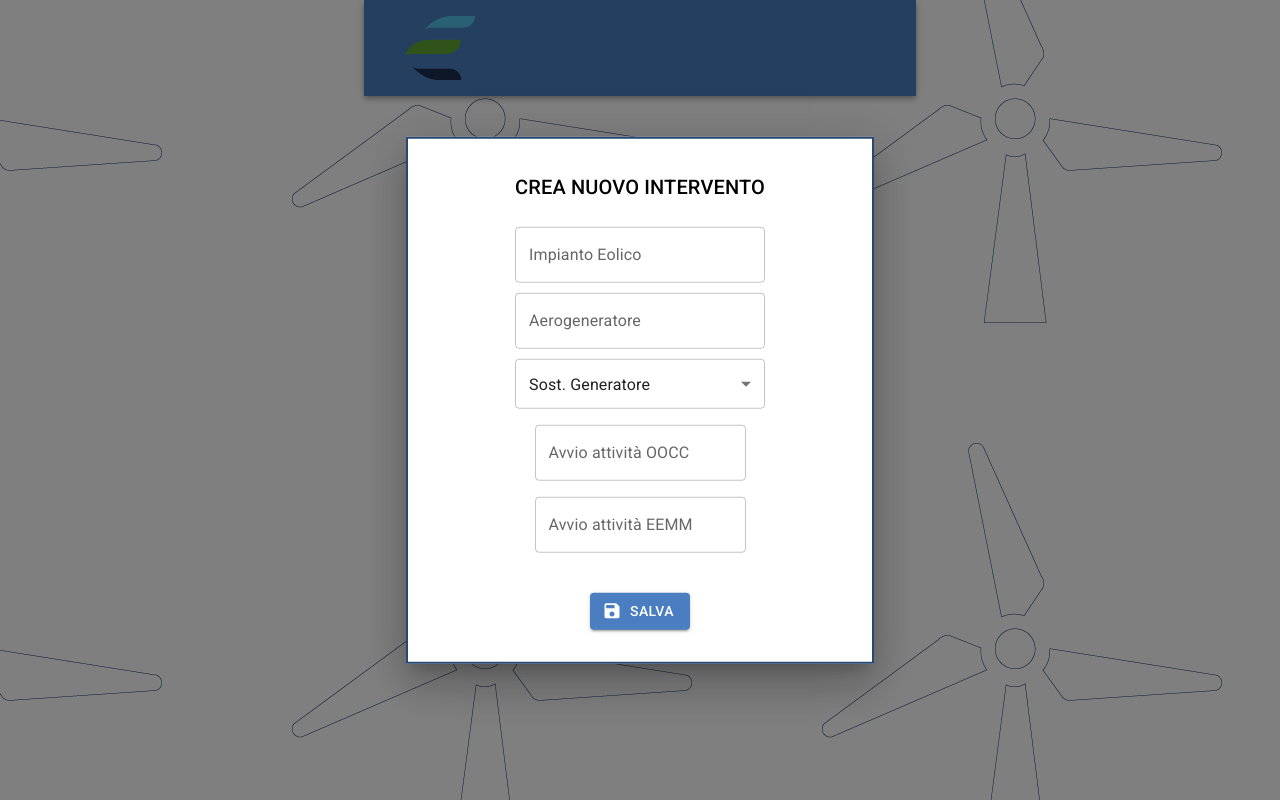
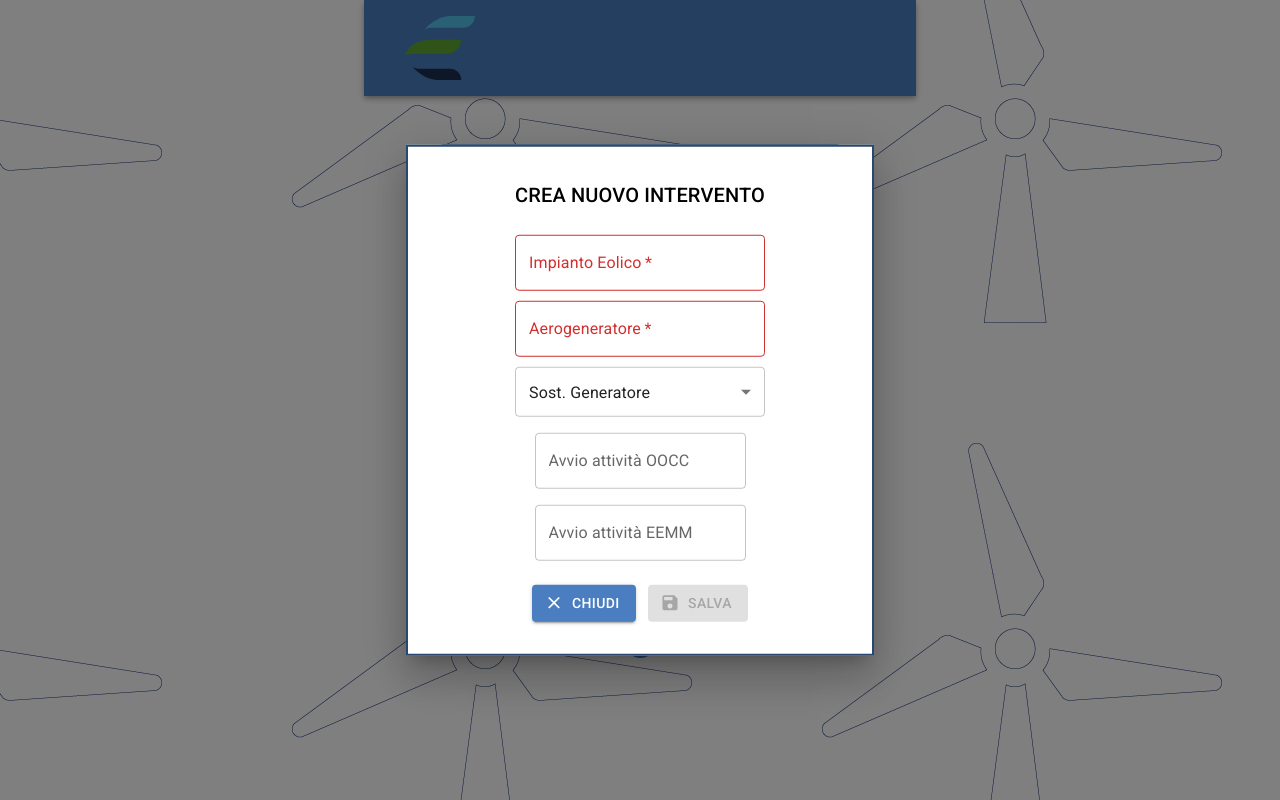
Before and after one commit to simone-lungarella/winforce, a React (Create React App) app: page / in a window 1280 px wide. Both pictures are taken after a click on the button 640 px from the left and 643 px from the top of the page. Built offline with nearby package versions, Linux system fonts and the light colour scheme.

Commit message:
Added form validation

```diff
--- a/package.json
+++ b/package.json
@@ -1,6 +1,7 @@
 {
   "name": "winforce",
   "version": "0.1.0",
+  "homepage": "https://simone-lungarella.github.io/winforce",
   "private": true,
   "dependencies": {
     "@emotion/react": "^11.9.0",
@@ -16,7 +17,6 @@
     "@testing-library/react": "^13.3.0",
     "@testing-library/user-event": "^13.5.0",
     "date-fns": "^2.28.0",
-    "gh-pages": "^4.0.0",
     "react": "^18.1.0",
     "react-dom": "^18.1.0",
     "react-scripts": "5.0.1",
@@ -52,5 +52,8 @@
   },
   "engines": {
     "node": "14.18.0"
+  },
+  "devDependencies": {
+    "gh-pages": "^4.0.0"
   }
 }
--- a/src/App.js
+++ b/src/App.js
@@ -213,7 +213,12 @@ const App = () => {
   const handleTurbineAdd = (turbineData) => {
     console.log(turbineData);
     setTurbines([...turbines, turbineData]);
+    setOpen(false);
   };
+
+  const handleModalClose = () => {
+    setOpen(false);
+  }
 
   const handleStepComplete = (stepId) => {
     const updatedStep = steps.find(s => s.id === stepId);
@@ -283,7 +288,7 @@ const App = () => {
           aria-describedby="modal-modal-description"
         >
           <Box>
-            <WindfarmForm onAddedWindfarm={handleTurbineAdd} />
+            <WindfarmForm onAddedWindfarm={handleTurbineAdd} onClose={handleModalClose} />
           </Box>
         </Modal>
       </Container>
--- a/src/WindfarmForm.js
+++ b/src/WindfarmForm.js
@@ -1,4 +1,5 @@
 import SaveIcon from "@mui/icons-material/Save";
+import CloseIcon from "@mui/icons-material/Close";
 import {
     Box,
     Button, Grid, MenuItem, Select, TextField, Typography
@@ -45,7 +46,7 @@ const WindfarmForm = (props) => {
 
     const handleSubmit = () => {
 
-        // TODO: Validate form
+        if (formValues.name !== "" && formValues.description !== "") {
             setEMDateValue(null);
             setOCDateValue(null);
             // TODO: Post to the server and get back the entity
@@ -56,6 +57,7 @@ const WindfarmForm = (props) => {
             };
             props.onAddedWindfarm(newTurbine);
             setFormValues(defaultEvent);
+        }
     }
 
     return (
@@ -68,6 +70,8 @@ const WindfarmForm = (props) => {
 
                 <Grid item xs={12}>
                     <TextField style={{ width: 250, height: 50 }}
+                        required
+                        error={formValues.turbinName === ""}
                         id="turbine-input"
                         name="turbinName"
                         label="Impianto Eolico"
@@ -78,6 +82,8 @@ const WindfarmForm = (props) => {
                 </Grid>
                 <Grid item xs={12}>
                     <TextField style={{ width: 250, height: 50 }}
+                        required
+                        error={formValues.turbinName === ""}
                         id="description-input"
                         name="description"
                         label="Aerogeneratore"
@@ -132,8 +138,20 @@ const WindfarmForm = (props) => {
                     </LocalizationProvider>
                 </Grid>
                 <Box pt={3} />
-                <Grid item xs={12} >
+
+                <Grid container direction="row" justifyContent="center" alignItems="center" columnGap={2} >
+                    <Grid item xs={3} >
                         <Button
+                            variant="contained"
+                            startIcon={<CloseIcon />}
+                            onClick={props.onClose}
+                        >
+                            CHIUDI
+                        </Button>
+                    </Grid>
+                    <Grid item xs={3} >
+                        <Button
+                            disabled={formValues.name === "" || formValues.description === ""}
                             variant="contained"
                             startIcon={<SaveIcon />}
                             onClick={handleSubmit}
@@ -142,6 +160,7 @@ const WindfarmForm = (props) => {
                         </Button>
                     </Grid>
                 </Grid>
+            </Grid>
         </Box >
     );
 }
```
Also changed, not shown: 1 other file (tests, documents, lock files or other folders). Lines whose indentation alone changed are shown as unchanged.
